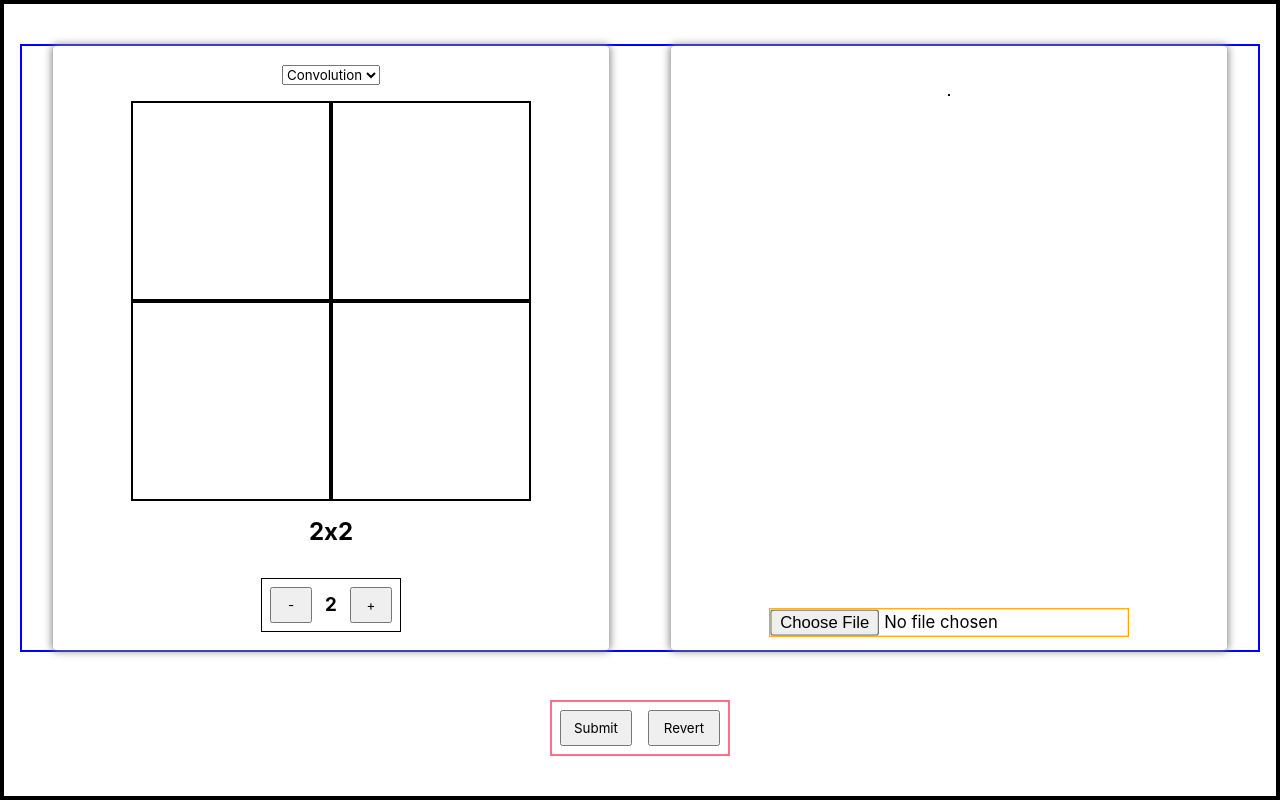
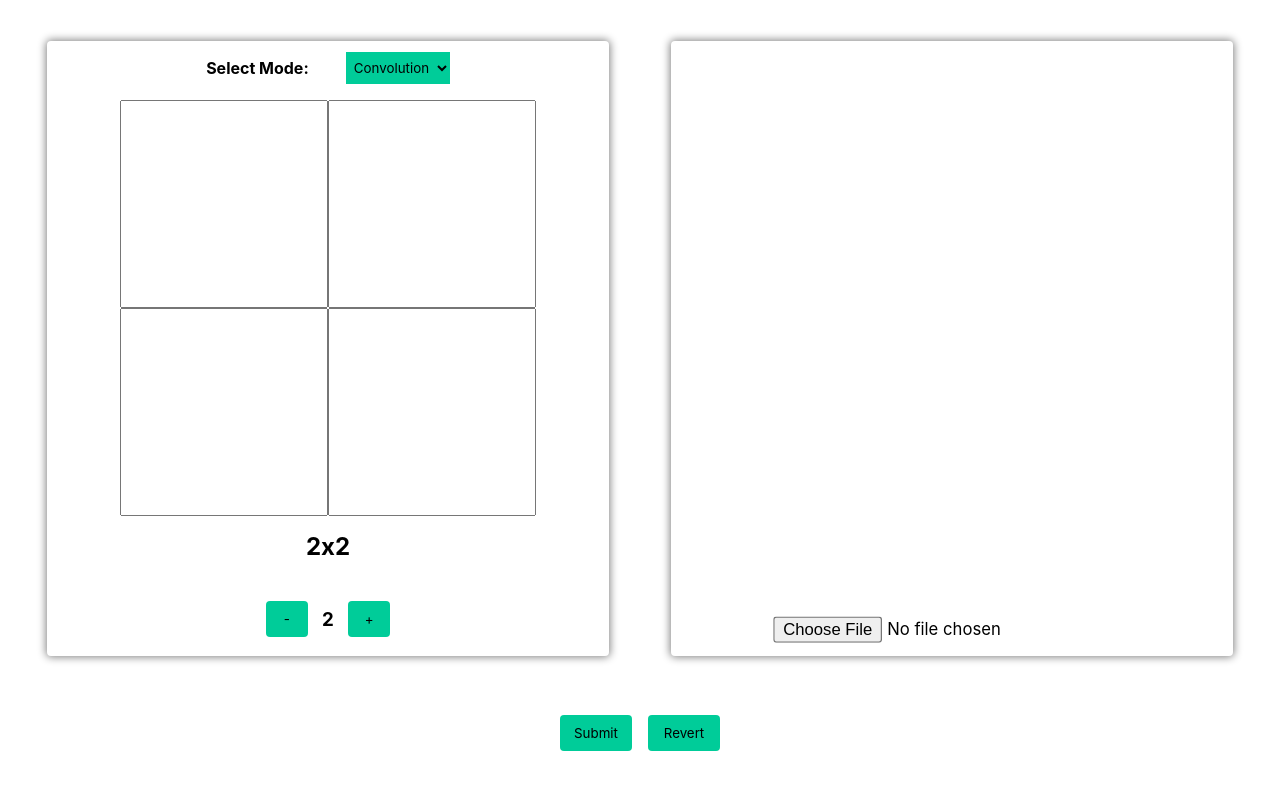
Before and after one commit to Saadkhalid913/coby, a React (Create React App) app in the folder coby-frontend/: page / in a window 1280 px wide. Built offline with nearby package versions, Linux system fonts and the light colour scheme.

Commit message:
Added functionality and error handling on the backend

```diff
--- a/coby-frontend/src/components/MainComponent.jsx
+++ b/coby-frontend/src/components/MainComponent.jsx
@@ -26,7 +26,7 @@ export default class MainComponent extends Component {
                 <MatrixContext.Provider value={{ matrix: this.state.matrix, setMatrixValue:  this.setMatrixValue}}>
                     <div className = "main-content-wrapper">
                         <div className = "main-component-wrapper">
-                            <MatrixBox gridSize={this.state.gridSize} setGridSize ={this.setGridSize} onModeChange={this.onModeChange}/>
+                            <MatrixBox defaultMode = {this.state.mode} gridSize={this.state.gridSize} setGridSize ={this.setGridSize} onModeChange={this.onModeChange}/>
                             <ImageBox />
                         </div>
                        <div className = "main-button-wrapper">
--- a/coby-frontend/src/components/matrixBox.jsx
+++ b/coby-frontend/src/components/matrixBox.jsx
@@ -2,10 +2,10 @@ import React from 'react'
 import Grid from './grid'
 import GridSelector from './gridSelector'
 import ModeSelector from './modeSelector'
-const MatrixBox = ({ gridSize, setGridSize, onModeChange}) => {
+const MatrixBox = ({ gridSize, setGridSize, onModeChange, defaultMode }) => {
     return (
     <div className = "matrix-box">
-        <ModeSelector options = {["Convolution", "Greyscale", "Filter"]} onChange={(a) => onModeChange(a)}/>
+        <ModeSelector defaultMode = {defaultMode} options = {["Convolution", "Greyscale", "Filter"]} onChange={(a) => onModeChange(a)}/>
         <Grid gridSize = {gridSize}/>
         <h2>{gridSize}x{gridSize}</h2>
         <GridSelector onChange = {setGridSize} value = {gridSize} min = {2} max = {7}/>
--- a/coby-frontend/src/components/modeSelector.jsx
+++ b/coby-frontend/src/components/modeSelector.jsx
@@ -1,16 +1,21 @@
 import React from 'react'
 
-const ModeSelector = ({ onChange, options }) => {
+const ModeSelector = ({ onChange, options, defaultMode}) => {
     const elements = []
 
     for (let i = 0; i < options.length; i++) {
+        // if (options[i] === defaultMode) elements.push(<option selected key={options[i]} className = "mode-selector-option" >{options[i]}</option>)
         elements.push(<option key={options[i]} className = "mode-selector-option" >{options[i]}</option>)
     }
 
     return (
-        <select onChange={(e) => {onChange(e.target.value)}} className = "mode-selector-select">
-            {elements}
-        </select>
+        <div className = "mode-selector">
+            <h4>Select Mode:</h4>
+            <select defaultValue = {defaultMode} onChange={(e) => {onChange(e.target.value)}} className = "mode-selector-select">
+                {elements}
+            </select>
+
+        </div>
     )
 }
 
--- a/coby-frontend/src/index.css
+++ b/coby-frontend/src/index.css
@@ -19,7 +19,6 @@
   flex-direction: row;
   width: 25%;
   margin-top: 2rem;
-  border: 1px solid black;
   justify-content: space-evenly;
   align-items: center;
   justify-content: center;
@@ -33,17 +32,17 @@
 
 .matrix-grid {
   display: grid;
-  height:50vh;
-  width:50vh;
+  height:52vh;
+  width:52vh;
   justify-self: center;
   margin: 1rem;
 }
+
 .matrix-grid-tile  {
   width: 100%;
   height: 100%;
-  border:2px solid black;
   text-align: center;
-  font-size: 3rem;
+  font-size: 2.25rem;
 }
 
 
@@ -56,12 +55,6 @@
   justify-content: space-around;
   padding: 1rem;
 
-  border: 4px solid black;
-}
-
-.main-button-wrapper {
-  border: 2px solid rgb(255, 113, 137)
-
 }
 
 .main-component-wrapper {
@@ -70,7 +63,6 @@
   align-items: center;
   width: 100%;
   height: 80%;
-  border: 2px solid blue;
 
 }
 
@@ -89,13 +81,11 @@
 .img-box > img {
   max-width: 80%;
   max-height: 80%;
-  border: 1px solid black;
   margin: 2rem;
 
 }
 .img-box > input {
   align-self: flex-end;
-  border: 1px solid orange;
   transform: scale(1.25,1.25);
 }
 .img-box {
@@ -108,7 +98,22 @@
   padding: 1rem;
 }
 
+.mode-selector {
+  display: flex;
+  flex-direction: row;
+  width:50%;
+  align-items: center;
+  justify-content: space-between;
+}
 
+.mode-selector > select  {
+  height: 2rem;
+  border: none;
+  color: black;
+  background-color: #00CC99;
+  padding: 0.25rem;
+
+}
 .loading-box {
   display: flex;
   flex-direction: column;
@@ -131,4 +136,12 @@
   height: min(4rem, 36px);
   width: min(8rem, 72px);
   margin: 0.5rem;
+  background-color: #00CC99;
+  outline: none;
+  border: none;
+  border-radius: 4px;
 }
+.btn:hover{
+  transition-duration: 150ms;
+  background-color: #2efcc8;
+}
```
Also changed, not shown: 2 other files (tests, documents, lock files or other folders).
